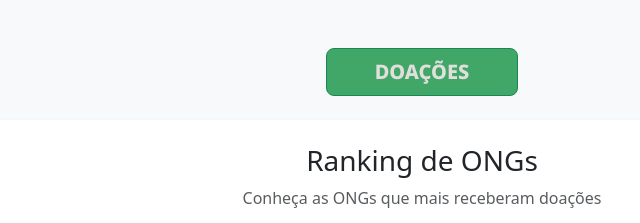
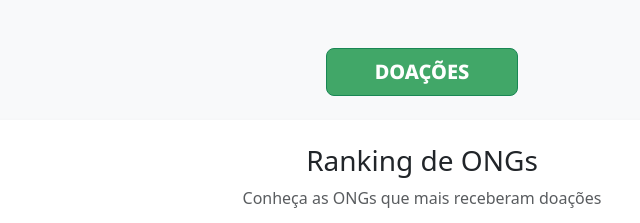
Before and after one commit to CauanO/Maos-Unidas, a plain HTML site: page frontend/src/pages/doacoes/ranking.html in a window 1280 px wide. Shown: the top 223 px of the page, 218-858 px from the left. Drawn offline with nearby package versions, Linux system fonts and the light colour scheme.

Commit message:
Update ranking.html

```diff
--- a/frontend/src/pages/doacoes/ranking.html
+++ b/frontend/src/pages/doacoes/ranking.html
@@ -22,7 +22,7 @@
                 <button
                     style="
                         background-color: #41a768;
-                        color: #e0dfdc;
+                        color: #fff;
                         font-weight: 800;
                         font-family: 'Noto Sans', sans-serif;
                     "
```
